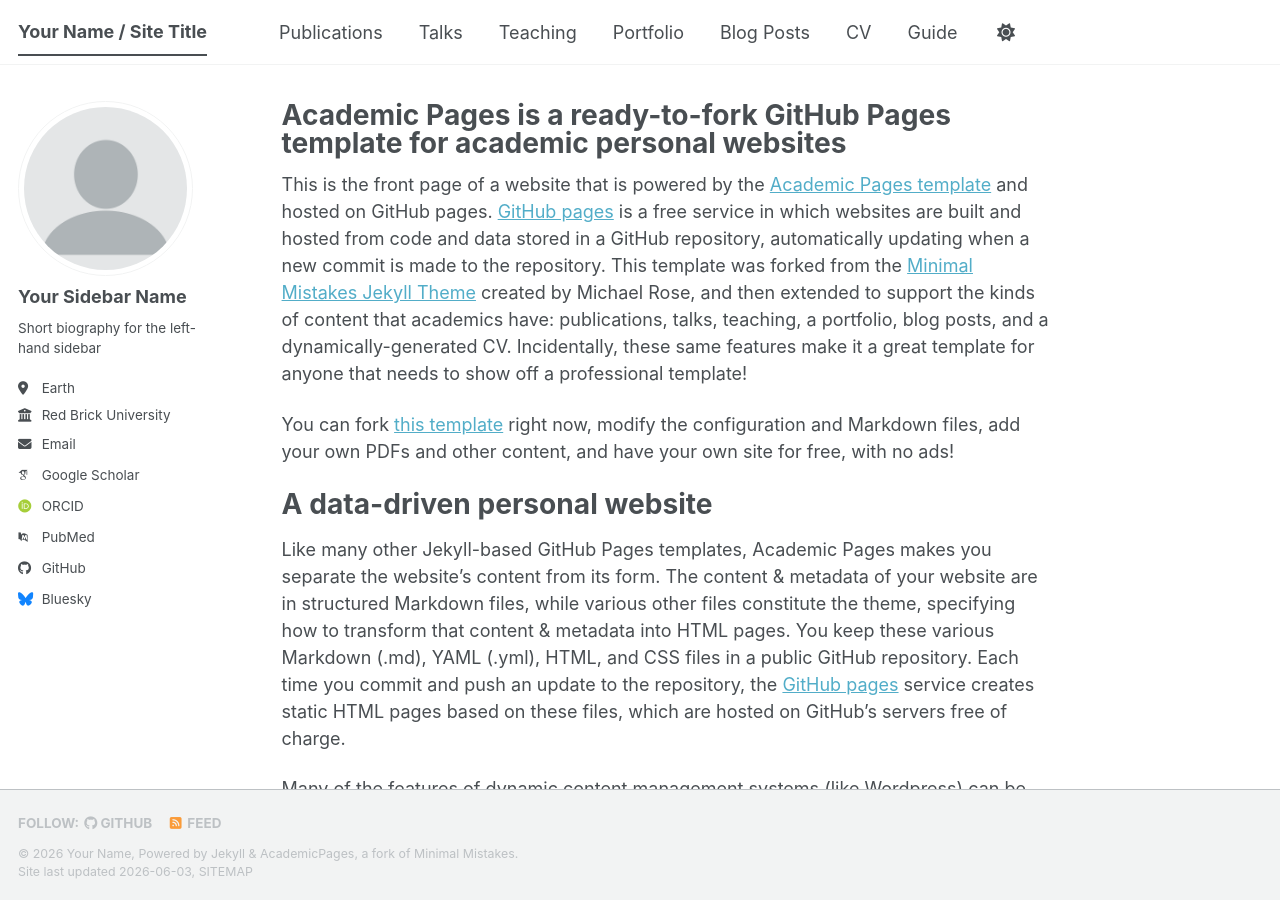
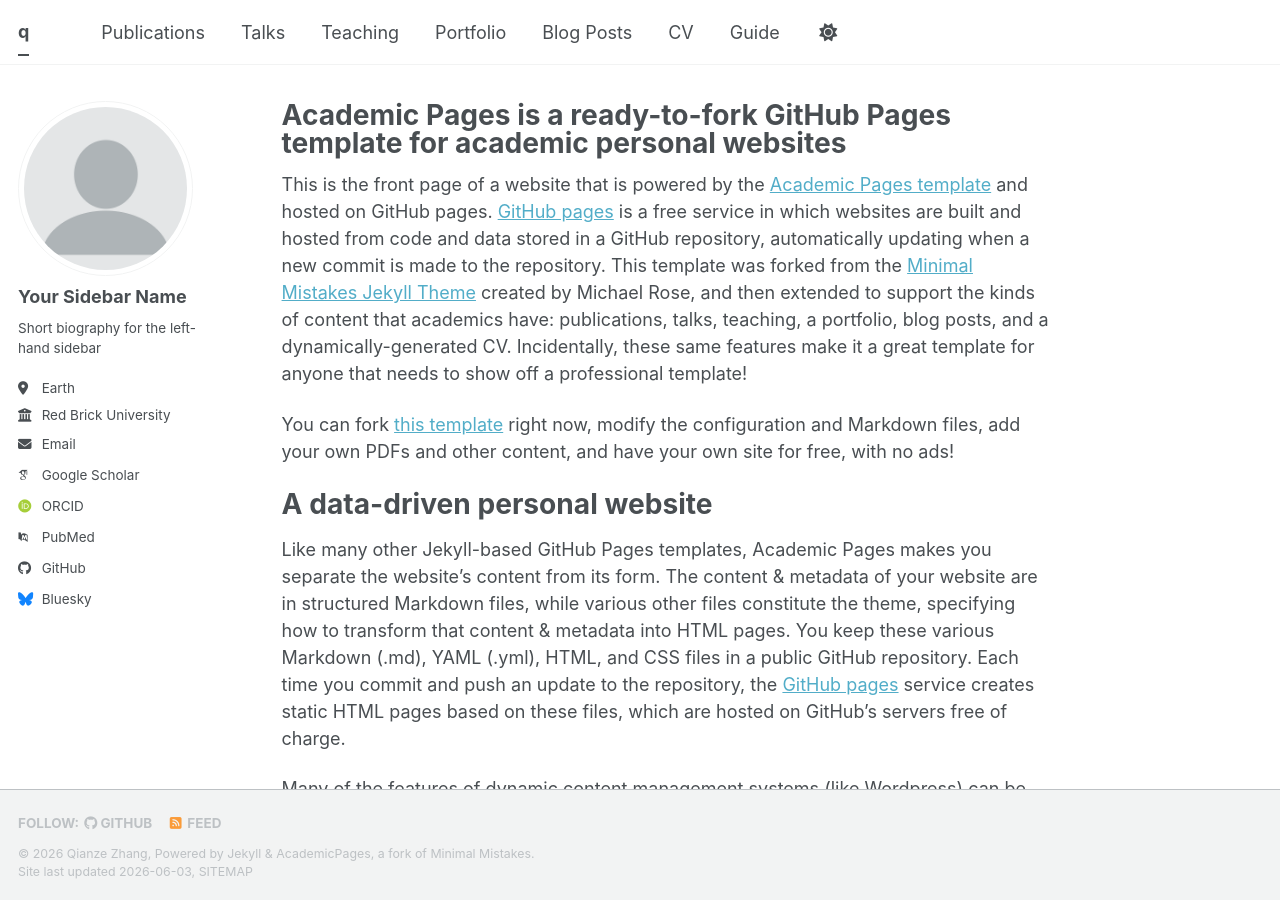
Before and after one commit to qianze-zhang/qianze-zhang.github.io, a Jekyll site: the page built from _pages/about.md, in a window 1280 px wide and 900 px high. Built offline with Jekyll 4.4.1, drawn with Linux system fonts in a browser that asks for light colours; some web fonts are replaced; a script bundle is joined from its source files by our own code; library files that are not in the unit come from our copies.

Commit message:
Update _config.yml

```diff
--- a/_config.yml
+++ b/_config.yml
@@ -9,11 +9,11 @@
 # Basic Site Settings
 locale                   : "en-US"
 site_theme               : "default" # The available themes options are "default", "air", "sunrise", "mint", "dirt" and "contrast"
-title                    : "Your Name / Site Title"
+title                    : "q"
 title_separator          : "-"
-name                     : &name "Your Name"
+name                     : &name "Qianze Zhang"
 description              : &description "Your Name's academic portfolio"   # Update this with a general description of your site, this is the default if not overridden by a page
-url                      : https://academicpages.github.io # The base hostname & protocol for your site e.g. "https://[your GitHub username].github.io",
+url                      : https://qianzezhang05.github.io # The base hostname & protocol for your site e.g. "https://[your GitHub username].github.io",
                                                            # or if you already have some other page hosted on Github then use "https://[your GitHub username].github.io/[Your Repo Name]"
 baseurl                  : "" # the subpath of your site, e.g. "/blog"
 repository               : "academicpages/academicpages.github.io"
```
